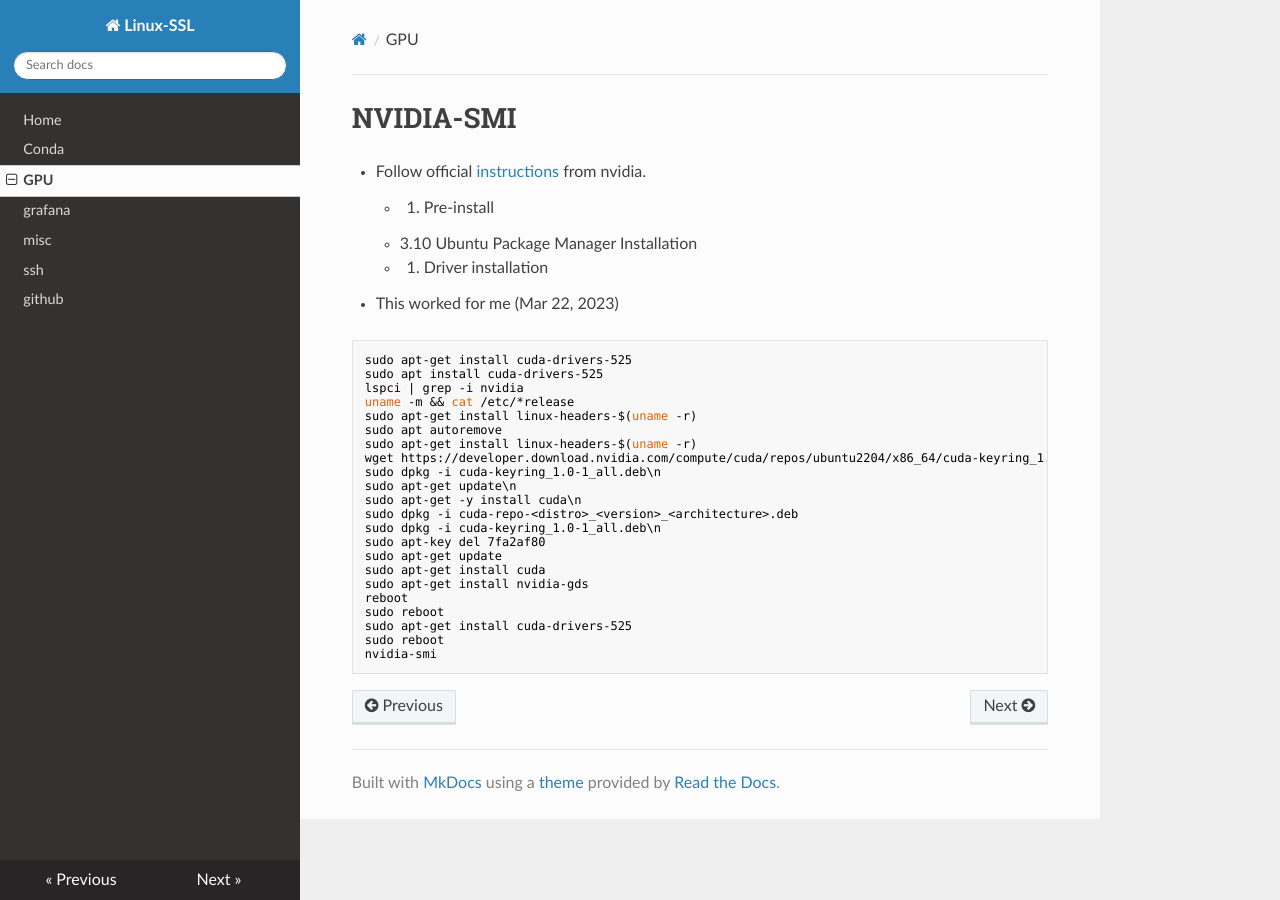
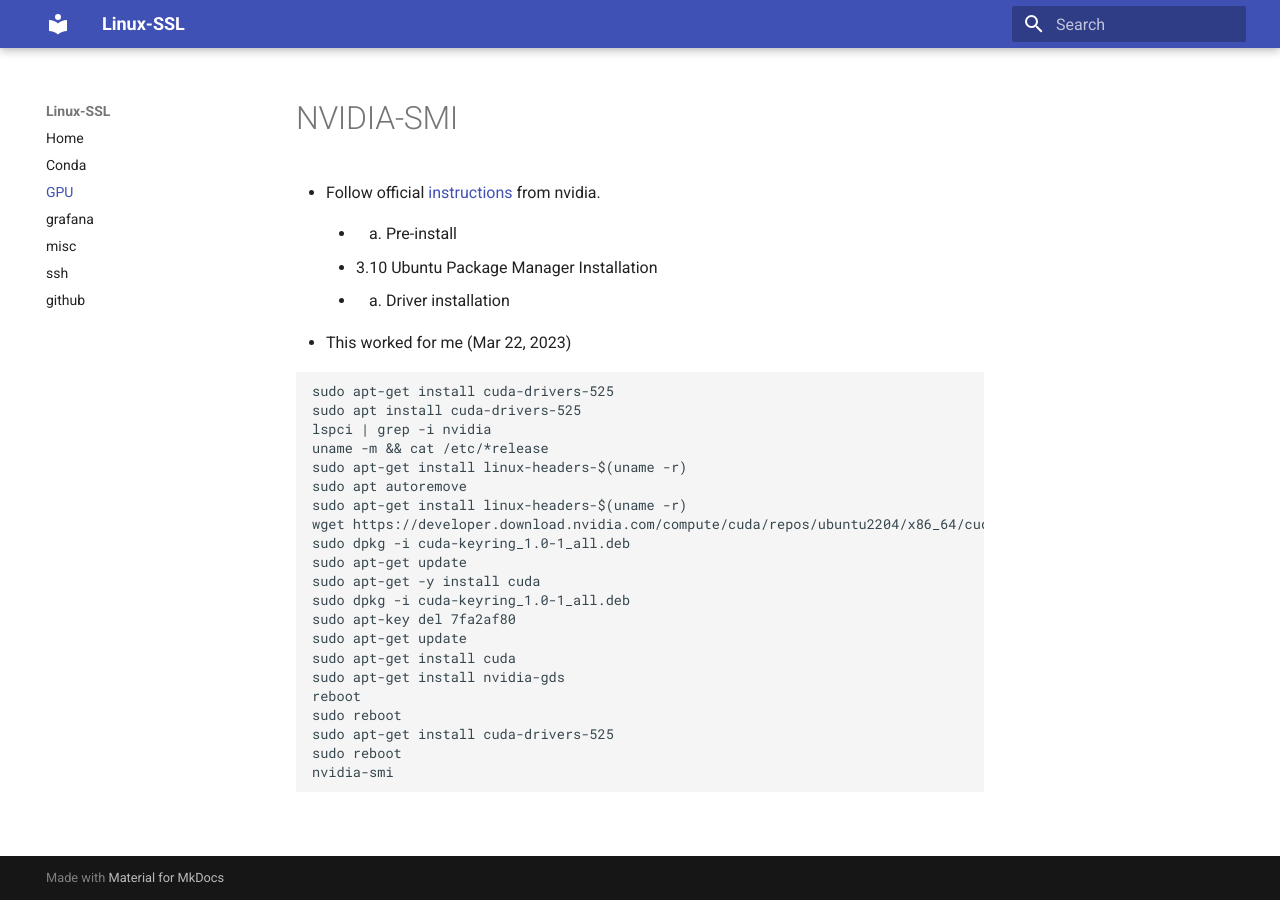
Before and after one commit to 1pha/setup-linux, an MkDocs documentation site: the page built from docs/gpu/README.md, in a window 1280 px wide. Built offline with MkDocs 1.6.1 and Material for MkDocs 9.7.7, drawn with Linux system fonts in a browser that asks for light colours; nearby versions of some CDN libraries.

Commit message:
Fix typos

```diff
--- a/docs/gpu/README.md
+++ b/docs/gpu/README.md
@@ -12,12 +12,11 @@
 sudo apt-get install linux-headers-$(uname -r)
 sudo apt autoremove
 sudo apt-get install linux-headers-$(uname -r)
-wget https://developer.download.nvidia.com/compute/cuda/repos/ubuntu2204/x86_64/cuda-keyring_1.0-1_all.deb\n
-sudo dpkg -i cuda-keyring_1.0-1_all.deb\n
-sudo apt-get update\n
-sudo apt-get -y install cuda\n
-sudo dpkg -i cuda-repo-<distro>_<version>_<architecture>.deb
-sudo dpkg -i cuda-keyring_1.0-1_all.deb\n
+wget https://developer.download.nvidia.com/compute/cuda/repos/ubuntu2204/x86_64/cuda-keyring_1.0-1_all.deb
+sudo dpkg -i cuda-keyring_1.0-1_all.deb
+sudo apt-get update
+sudo apt-get -y install cuda
+sudo dpkg -i cuda-keyring_1.0-1_all.deb
 sudo apt-key del 7fa2af80
 sudo apt-get update
 sudo apt-get install cuda
--- a/mkdocs.yml
+++ b/mkdocs.yml
@@ -9,4 +9,4 @@
   - github: github/README.md
 
 theme:
-  name: readthedocs
+  name: material
```
